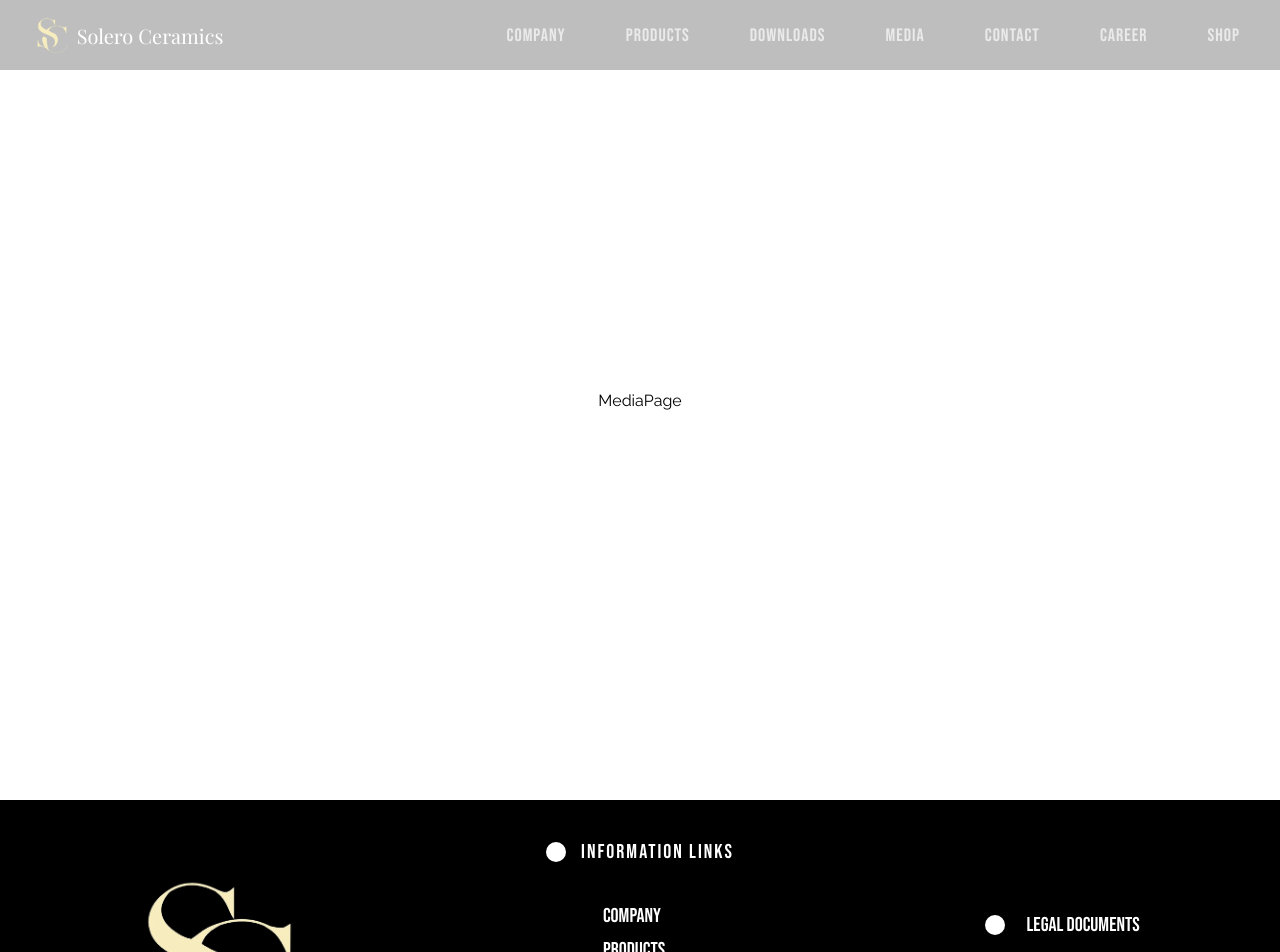
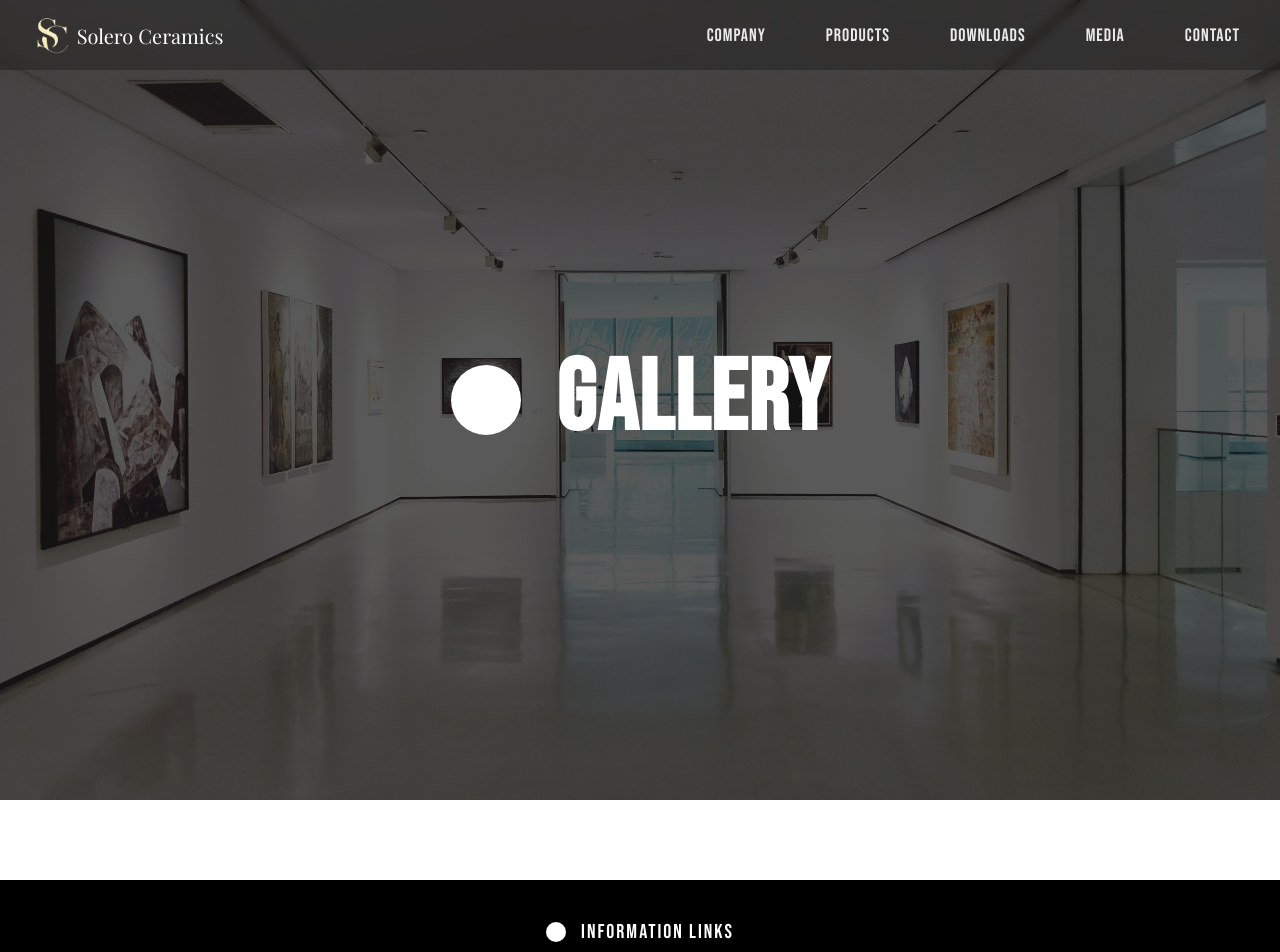
Before and after one commit to Abhishekkjainn/Solero, a React (Vite) app: page /media in a window 1280 px wide. Shown: the top 952 px of the page. Built offline with nearby package versions, Linux system fonts and the light colour scheme; a web font is replaced by a local one.

Commit message:
95% website Completed just Finishing and touching up is left

```diff
--- a/src/App.css
+++ b/src/App.css
@@ -2432,3 +2432,41 @@ body{
     opacity: 1;
   }
 }
+
+
+
+/*Media Page*/
+.mediapage{
+  width: 100%;
+  height: auto;
+  display: flex;
+  justify-content: center;
+  align-items: center;
+  flex-direction: column;
+}
+.mediapage1{
+  width: 100%;
+  height: 100vh;
+  background-image: url('/galllery.jpg');
+  background-position: center;
+  background-size: cover;
+  background-repeat: no-repeat;
+  display: flex;
+  justify-content: center;
+  align-items: center;
+}
+.mediapage1::after{
+  content: '';
+  top: 0;left: 0;bottom: 0;right: 0;
+  position: absolute;
+  width: 100%;
+  height: 100vh;
+  background-color: rgba(0, 0, 0, 0.582);
+}
+
+.mediapage2{
+  width: 100%;
+  height: auto;
+  padding-bottom: 40px;
+  padding-top: 40px;
+}
--- a/src/hompage.jsx
+++ b/src/hompage.jsx
@@ -26,8 +26,7 @@ export default function Homepage() {
           <Route path="/downloads" element={<DownloadsPage />} />
           <Route path="/media" element={<MediaPage />} />
           <Route path="/contact" element={<ContactsPage />} />
-          <Route path="/career" element={<CareerPage />} />
-          <Route path="/shop" element={<ShopPage />} />
+
           <Route path="/FAQ" element={<FAQPage />} />
           <Route path="/privacypolicy" element={<PrivacyPage />} />
           <Route path="/termsandconditions" element={<TermsPage />} />
@@ -70,12 +69,6 @@ export default function Homepage() {
           </Link>
           <Link to="/contact" className="linkdiv">
             Contact
-          </Link>
-          <Link to="/career" className="linkdiv">
-            Career
-          </Link>
-          <Link to="/shop" className="linkdiv">
-            Shop
           </Link>
         </div>
 
@@ -134,20 +127,6 @@ export default function Homepage() {
                 >
                   Contact
                 </Link>
-                <Link
-                  to="/career"
-                  className="linkdivresponsive"
-                  onClick={hideMenu}
-                >
-                  Career
-                </Link>
-                <Link
-                  to="/shop"
-                  className="linkdivresponsive"
-                  onClick={hideMenu}
-                >
-                  Shop
-                </Link>
               </div>
             </div>
           )}
--- a/src/pages/mediapage.jsx
+++ b/src/pages/mediapage.jsx
@@ -1,4 +1,24 @@
 import '../App.css';
 export default function MediaPage() {
-  return <div className="page">MediaPage</div>;
+  return (
+    <div className="mediapage">
+      <Mediapage1 />
+      <Mediapage2 />
+    </div>
+  );
+
+  function Mediapage1() {
+    return (
+      <div className="mediapage1">
+        <div className="companypageheadingpage1">
+          {' '}
+          <div className="circle comppagewhitecircle"></div> &nbsp; Gallery
+        </div>
+      </div>
+    );
+  }
+
+  function Mediapage2() {
+    return <div className="mediapage2"></div>;
+  }
 }
```
Also changed, not shown: public/galllery.jpg (added).
